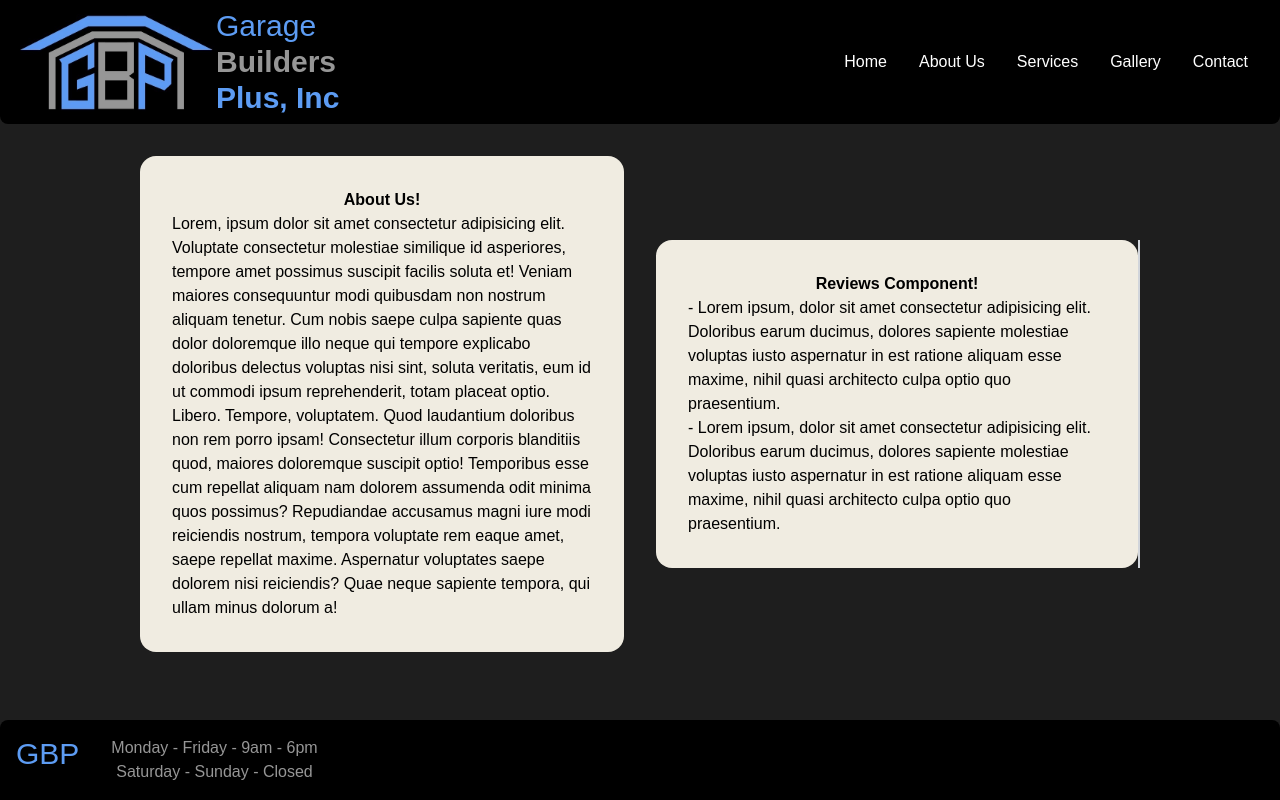
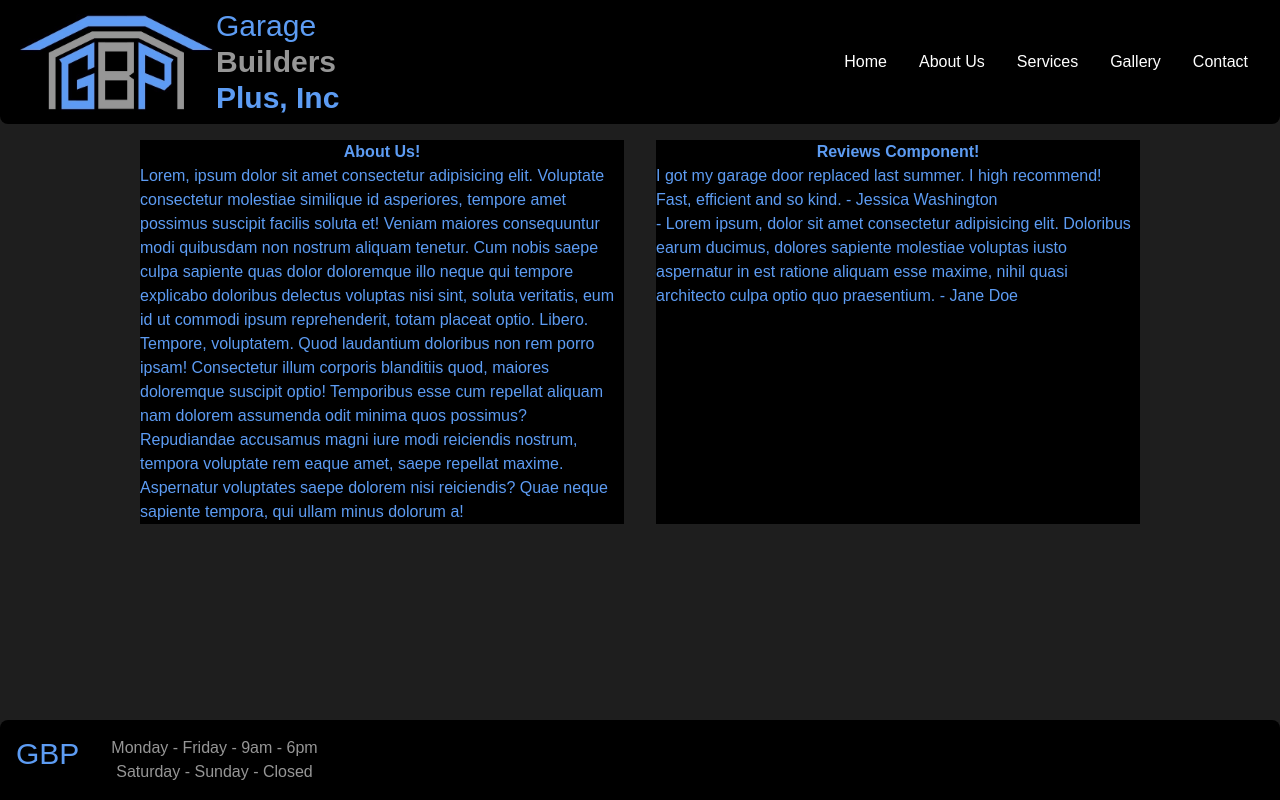
Before and after one commit to jurgenstevens/garage-builders-plus, a React (Vite) app: page /about in a window 1280 px wide. Built offline with nearby package versions, Linux system fonts and the light colour scheme.

Commit message:
Temporarily remove About page child components and use div for easier styling.

```diff
--- a/src/components/About/Reviews.jsx
+++ b/src/components/About/Reviews.jsx
@@ -5,8 +5,8 @@ export default function Reviews() {
     <div className='bg-[#F0ECE1] text-bod rounded-2xl p-8 gap-4 mt-4'>
         <h1 className='font-bold text-center'>Reviews Component!</h1>
         <ul>
-          <li>- Lorem ipsum, dolor sit amet consectetur adipisicing elit. Doloribus earum ducimus, dolores sapiente molestiae voluptas iusto aspernatur in est ratione aliquam esse maxime, nihil quasi architecto culpa optio quo praesentium.</li>
-          <li>- Lorem ipsum, dolor sit amet consectetur adipisicing elit. Doloribus earum ducimus, dolores sapiente molestiae voluptas iusto aspernatur in est ratione aliquam esse maxime, nihil quasi architecto culpa optio quo praesentium.</li>
+          <li> I got my garage door replaced last summer. I high recommend! Fast, efficient and so kind. - Jessica Washington</li>
+          <li>- Lorem ipsum, dolor sit amet consectetur adipisicing elit. Doloribus earum ducimus, dolores sapiente molestiae voluptas iusto aspernatur in est ratione aliquam esse maxime, nihil quasi architecto culpa optio quo praesentium. - Jane Doe</li>
         </ul>
     </div>
   )
--- a/src/pages/About.jsx
+++ b/src/pages/About.jsx
@@ -1,18 +1,24 @@
 import React from 'react'
-import AboutUs from '../components/About/AboutUs.jsx'
-import Reviews from '../components/About/Reviews.jsx'
+// import AboutUs from '../components/About/AboutUs.jsx'
+// import Reviews from '../components/About/Reviews.jsx'
 
 export default function About() {
   return (
     <div className='flex flex-wrap mx-auto max-w-screen-lg'>
-      <div className='w-full flex flex-col md:flex-row md:items-center md:justify-between mt-4'>
-        <div className='max-w-lg w-full mx-auto md:mx-0 md:mr-4 md:mb-0 mb-4'>
-          <AboutUs className='mb-4' />
+      <div className='w-full flex flex-col md:flex-row md:items-stretch md:justify-between mt-4'>
+        <div className='max-w-lg w-full mx-auto md:mx-0 md:mr-4 md:mb-0 mb-4 bg-black text-[#5D9CF3] flex-grow'>
+          <h1 className='font-bold text-center'>About Us!</h1>
+          <p>Lorem, ipsum dolor sit amet consectetur adipisicing elit. Voluptate consectetur molestiae similique id asperiores, tempore amet possimus suscipit facilis soluta et! Veniam maiores consequuntur modi quibusdam non nostrum aliquam tenetur.
+          Cum nobis saepe culpa sapiente quas dolor doloremque illo neque qui tempore explicabo doloribus delectus voluptas nisi sint, soluta veritatis, eum id ut commodi ipsum reprehenderit, totam placeat optio. Libero.
+          Tempore, voluptatem. Quod laudantium doloribus non rem porro ipsam! Consectetur illum corporis blanditiis quod, maiores doloremque suscipit optio! Temporibus esse cum repellat aliquam nam dolorem assumenda odit minima quos possimus?
+          Repudiandae accusamus magni iure modi reiciendis nostrum, tempora voluptate rem eaque amet, saepe repellat maxime. Aspernatur voluptates saepe dolorem nisi reiciendis? Quae neque sapiente tempora, qui ullam minus dolorum a!</p>
         </div>
-        <div className='max-w-lg w-full mx-auto md:mx-0 md:ml-4'>
-          <div className='border-r-2 border-gray-300 md:h-auto h-96'>
-            <Reviews className='mt-4' />
-          </div>
+        <div className='max-w-lg w-full mx-auto md:mx-0 md:ml-4 bg-black text-[#5D9CF3] flex-grow'>
+          <h1 className='font-bold text-center'>Reviews Component!</h1>
+          <ul>
+            <li> I got my garage door replaced last summer. I high recommend! Fast, efficient and so kind. - Jessica Washington</li>
+            <li>- Lorem ipsum, dolor sit amet consectetur adipisicing elit. Doloribus earum ducimus, dolores sapiente molestiae voluptas iusto aspernatur in est ratione aliquam esse maxime, nihil quasi architecto culpa optio quo praesentium. - Jane Doe</li>
+          </ul>
         </div>
       </div>
     </div>
```
